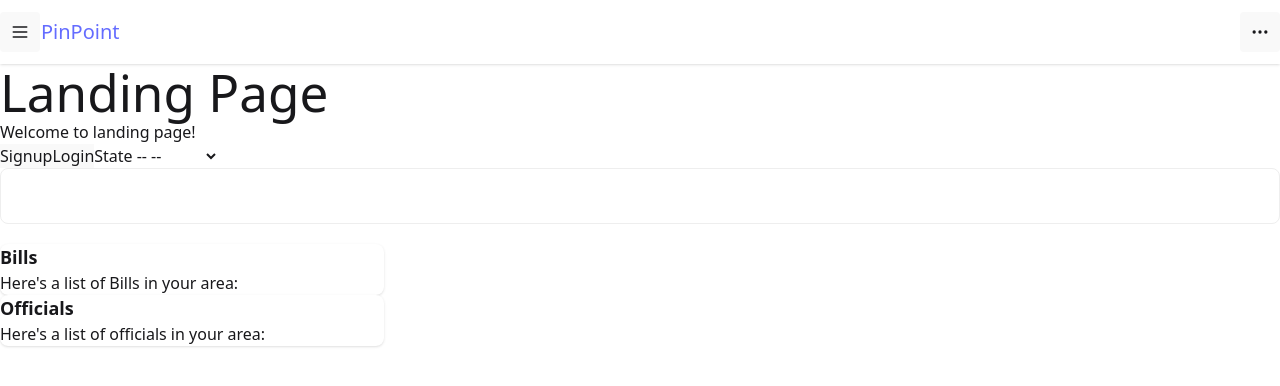
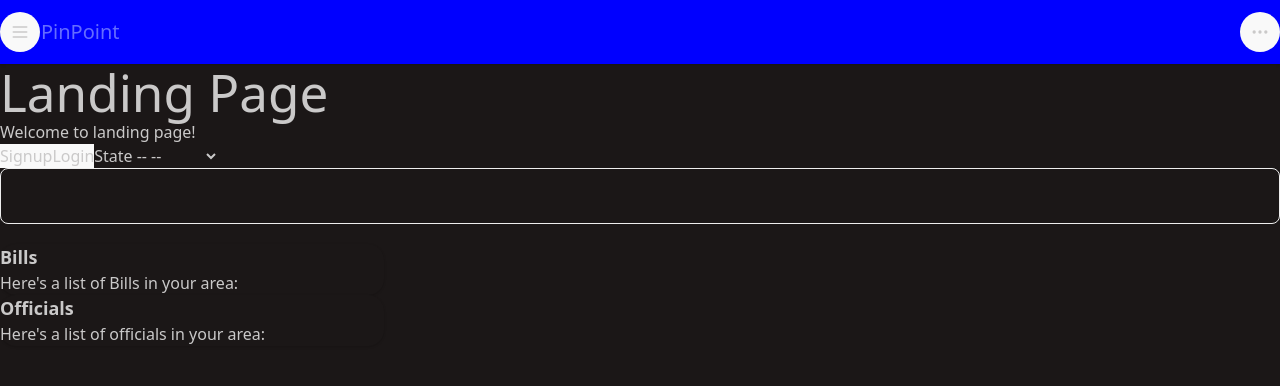
Before and after one commit to SalomeVinces/Team-Figuring-it-out-client-pinpoint, a React (Vite) app in the folder pin-point/: page / in a window 1280 px wide. Shown: the top 386 px of the page. Built offline with nearby package versions, Linux system fonts and the light colour scheme.

Commit message:
navabr updat it

```diff
--- a/pin-point/src/App.jsx
+++ b/pin-point/src/App.jsx
@@ -3,7 +3,7 @@ import { useState, useEffect } from 'react'
 import { Routes, Route, Navigate, useNavigate } from "react-router-dom"
 
 import './App.css'
-import Header from './Components/Navbar'
+import Navbar from './Components/Navbar'
 import Auth from "./Components/Auth"
 import Home from "./Components/Home"
 import Landing from "./Components/Landing"
@@ -40,8 +40,8 @@ function App() {
 
   return (
     <>
-      <div data-theme="Cupcake">
-        <Header />
+      <div data-theme="forest">
+        <Navbar />
 
         {token && <button style={{ position: "absolute", top: 0, right: 0 }} onClick={handleLogout}>Logout</button>}
 
--- a/pin-point/src/Components/Components-css/Header.css
+++ b/pin-point/src/Components/Components-css/Navbar.css
@@ -1,5 +1,5 @@
 header{
-    background-color: lightblue;
+    /* background-color: lightblue; */
     display: flex;
     justify-content: space-between;
     align-items: center;
--- a/pin-point/src/Components/Navbar.jsx
+++ b/pin-point/src/Components/Navbar.jsx
@@ -1,10 +1,10 @@
 import React from "react";
-//import "./Components-css/Header.css";
+import "./Components-css/Navbar.css";
 import { Link } from "react-router-dom";
 
 const Navbar = () => {
   return (
-    <div className="navbar bg-base-100 shadow-sm">
+    <div className="navbar bg-base-100 shadow-sm bg-primary" >
       <div className="flex-none">
         <button className="btn btn-square btn-ghost">
           <svg
--- /dev/null
+++ b/pin-point/src/Components/Verification.jsx
@@ -0,0 +1,9 @@
+import React from 'react'
+
+const Verification = () => {
+  return (
+    <div>Verification</div>
+  )
+}
+
+export default Verification
--- a/pin-point/src/index.css
+++ b/pin-point/src/index.css
@@ -73,3 +73,9 @@ button:focus-visible {
   --color-secondary: purple;
   --color-accent: red;
 }
+@plugin "daisyui/theme" {
+  name: "forest"; /** Custom theme name or target an internal theme to override */
+  default: true;
+  --color-primary: blue;
+
+}
```
